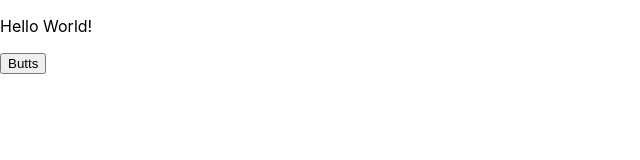
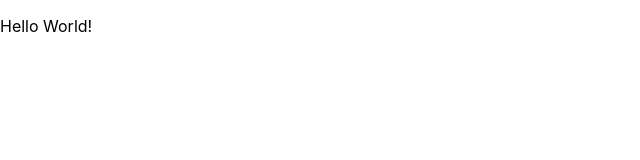
Before and after one commit to Tyresius92/le-chat, a React (Create React App) app in the folder client/: page / in a window 1280 px wide. Shown: the top 160 px of the page, without its empty margins (0-640 px from the left). Built offline with nearby package versions, Linux system fonts and the light colour scheme.

Commit message:
remove test code

```diff
--- a/client/src/components/App.js
+++ b/client/src/components/App.js
@@ -24,13 +24,6 @@ const App = () => {
   return (
     <div>
       <p>Hello World!</p>
-      <button
-        onClick={() => {
-          throw new Error('butts');
-        }}
-      >
-        Butts
-      </button>
       {data && <p>{JSON.stringify(data)}</p>}
     </div>
   );
```
